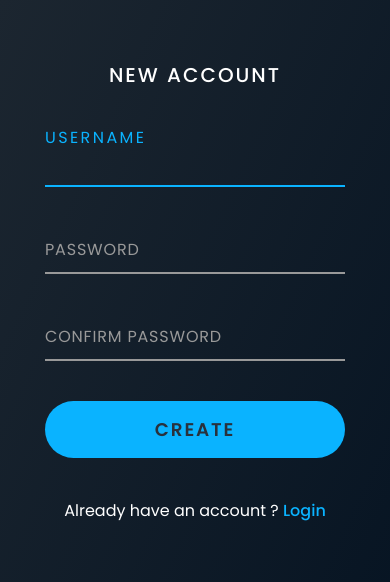
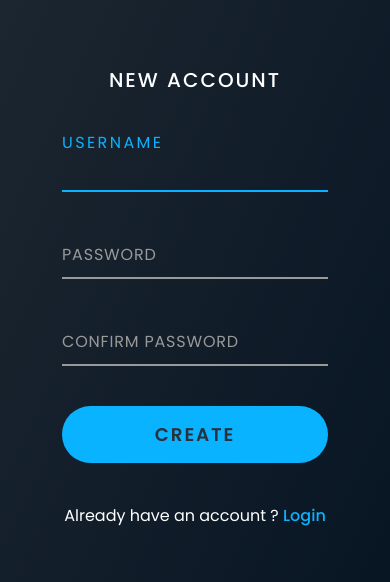
Before and after one commit to Yudin101/TODO-List, a Flask app: page /register in a window 390 px wide. Shown: the top 582 px of the page. Run offline with Flask 3, Linux system fonts and the light colour scheme; some libraries are stand-ins or nearby versions.

Commit message:
updated responsiveness + swapped button colors in delete.html

```diff
--- a/static/styles.css
+++ b/static/styles.css
@@ -30,16 +30,14 @@ main{
 	font-size: 1.25rem;
 	padding: 25px;
 	border-radius: 15px;
-	margin-bottom: 15px;
+	margin: 30px 25px -15px 25px;
 }
 
 .login-register{
-/*	background: var(--bgClr);*/
 	padding: 60px 80px 60px;
 	text-align: center;
 	display: flex;
 	flex-direction: column;
-/*	border-radius: 15px;*/
 }
 
 .login-register h2{
@@ -218,8 +216,6 @@ nav .about-link:hover{
 	height: auto;
 	color: white;
 	padding: 30px;
-/*	border: 2px solid white;*/
-/*	border-radius: 15px;*/
 }
 
 .contents ul li{
@@ -505,6 +501,19 @@ nav .about-link:hover{
 		flex-direction: column;
 	}
 
+	.login-register{
+		padding: 0;
+		margin-top: 65px;
+	}
+
+	.inputBox{
+		padding: 0 17px;
+	}
+
+	.inputBox label{
+		padding: 10px 17px;
+	}
+
 	.logout{
 		margin-top: 10px;
 	}
--- a/templates/delete.html
+++ b/templates/delete.html
@@ -21,9 +21,9 @@
 
 			<div class="choice change-choice">
 				<a href="/settings">
-					<button type="button" class="cancel" name="cancel">Cancel</button>
+					<button type="button" class="add" name="cancel">Cancel</button>
 				</a>
-				<button class="add" name="save">Delete</button>
+				<button class="cancel" name="save">Delete</button>
 			</div>
 		</form>
 	</div>
```
